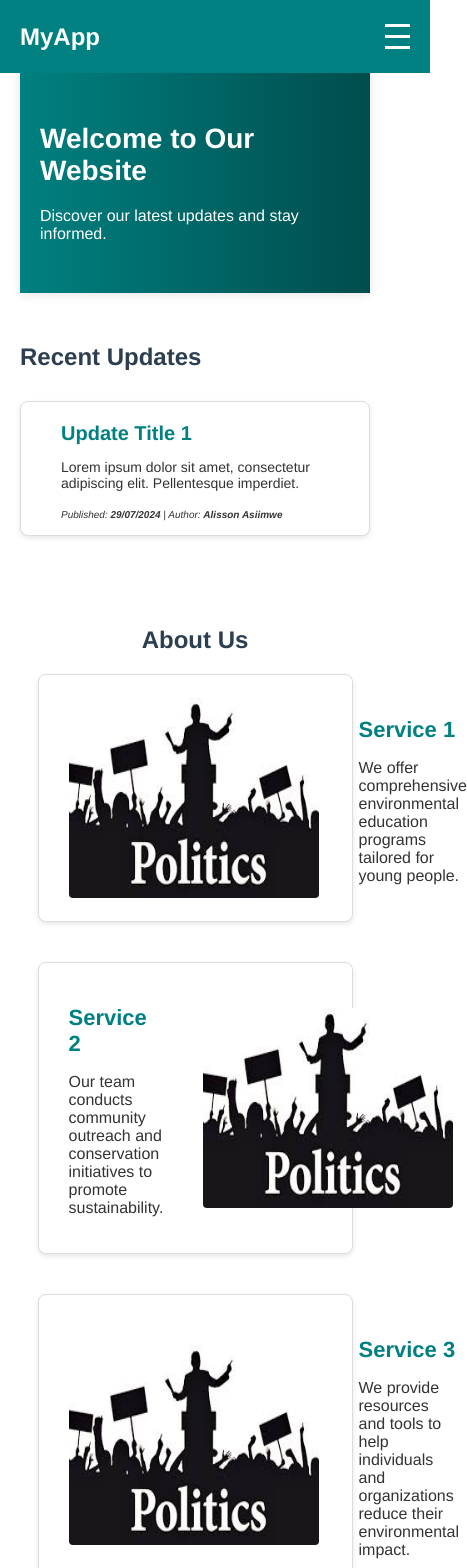
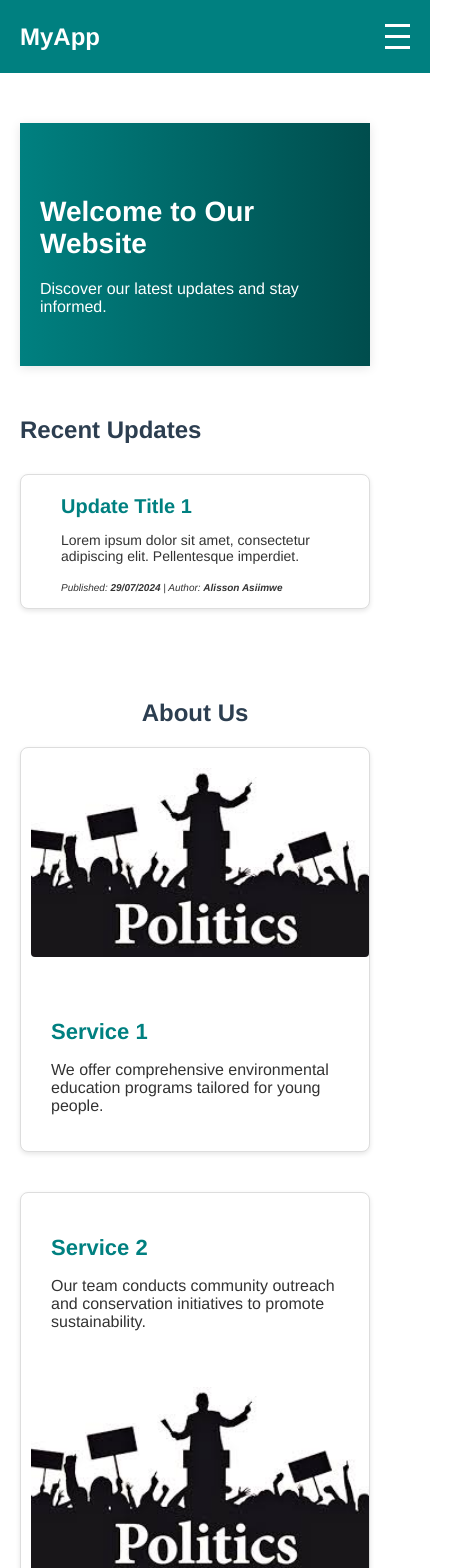
Before and after one commit to BlackCoder56/vue-frontend-repo, a Vue app: page /#/ in a window 390 px wide. Shown: the top 1568 px of the page, 467 px wide, since content can reach past the window. Built offline with nearby package versions, Linux system fonts and the light colour scheme.

Commit message:
editing about-item

```diff
--- a/src/components/AboutPage.vue
+++ b/src/components/AboutPage.vue
@@ -41,8 +41,8 @@
   min-height: 100vh;
 }
 .about-content{
-  width: 90%;
-  max-width: 1000px;
+  /* width: 90%; */
+  /* max-width: 1000px;     */
   margin: 0 auto;
 }
 h2{
@@ -89,7 +89,17 @@ about-container {
 @media (max-width: 768px) {
   .about-item {
     margin-top:20px;
+    display: flex;
+    flex-direction: column;
   }
+
+  .about-item img {
+  width: 100%;
+  height: auto;
+  border-radius: 4px;
+  /* margin-right: 20px; */
+  margin: 20px;
+}
 }
 
 </style>
--- a/src/components/NavbarPage.vue
+++ b/src/components/NavbarPage.vue
@@ -94,6 +94,9 @@
         margin: 4px 0;
     }
     @media (max-width: 768px) {
+        .navbar {
+        position: relative;
+    }
         .navbar-menu {
         display: flex;
         flex-direction: column;
@@ -116,6 +119,7 @@
             margin-bottom: 10px;
             text-align: left;
         }
+
         .navbar-toggle {
             display: flex;
         }
```
